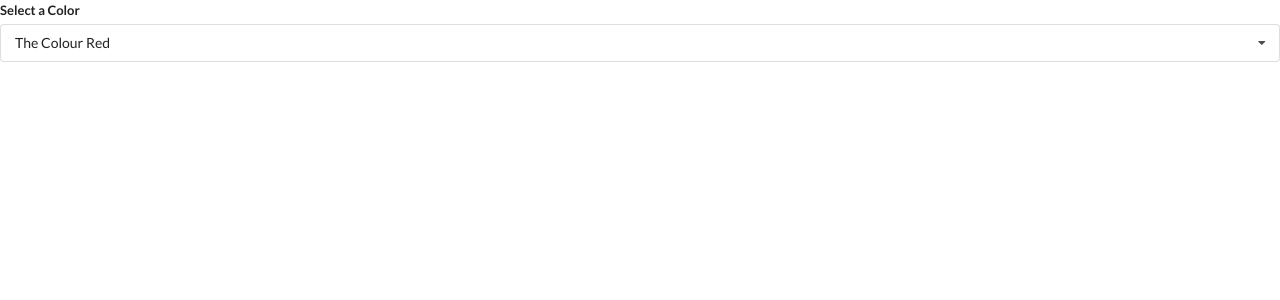
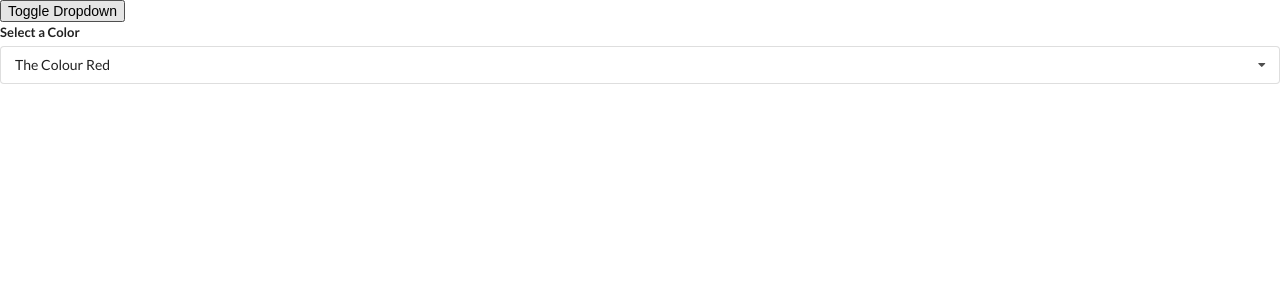
Before and after one commit to Raz3n/widgets, a React (Create React App) app: page / in a window 1280 px wide. Shown: the top 300 px of the page. Built offline with nearby package versions, Linux system fonts and the light colour scheme.

Commit message:
refactors useEffect with cleanup function to stop toggle from breaking app

```diff
--- a/src/App.js
+++ b/src/App.js
@@ -1,4 +1,4 @@
-import React, {useState} from "react";
+import React, { useState } from "react";
 import Accordion from "./components/Accordion";
 import Search from "./components/Search";
 import Dropdown from "./components/Dropdown";
@@ -35,13 +35,19 @@
 
 export default () => {
   const [selected, setSelected] = useState(options[0]);
+  const [showDropdown, setShowDropdown] = useState(true);
   return (
     <div>
-      <Dropdown
-        selected={selected}
-        onSelectedChange={setSelected}
-        options={options}
-      />
+      <button onClick={() => setShowDropdown(!showDropdown)}>
+        Toggle Dropdown
+      </button>
+      {showDropdown ? (
+        <Dropdown
+          selected={selected}
+          onSelectedChange={setSelected}
+          options={options}
+        />
+      ) : null}
     </div>
   );
 };
--- a/src/components/Dropdown.js
+++ b/src/components/Dropdown.js
@@ -1,11 +1,19 @@
-import React, { useState, useEffect } from "react";
+import React, { useState, useEffect, useRef } from "react";
 
 const Dropdown = ({ options, selected, onSelectedChange }) => {
   const [open, setOpen] = useState(false);
+  const ref = useRef();
   useEffect(() => {
-    document.body.addEventListener("click", () => {
+    const onBodyClick = (event) => {
+      if (ref.current.contains(event.target)) {
+        return;
+      }
       setOpen(false);
-    });
+    };
+    document.body.addEventListener("click", onBodyClick);
+    return () => {
+      document.body.removeEventListener("click", onBodyClick);
+    };
   }, []);
 
   const renderedOptions = options.map((option) => {
@@ -22,9 +30,8 @@
       </div>
     );
   });
-
   return (
-    <div className="ui form">
+    <div ref={ref} className="ui form">
       <div className="field">
         <label className="label">Select a Color</label>
         <div
```
